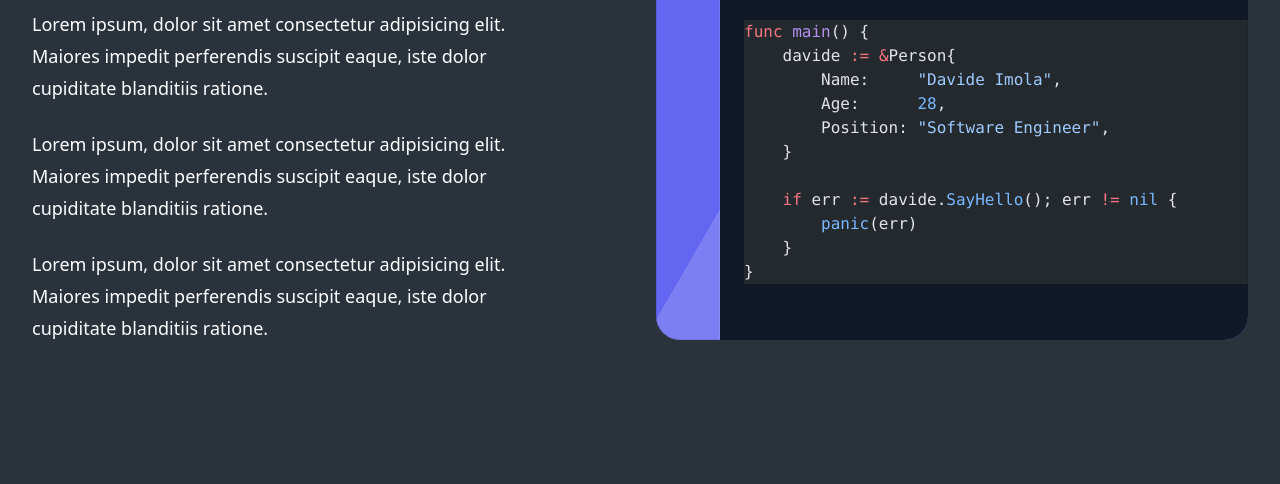
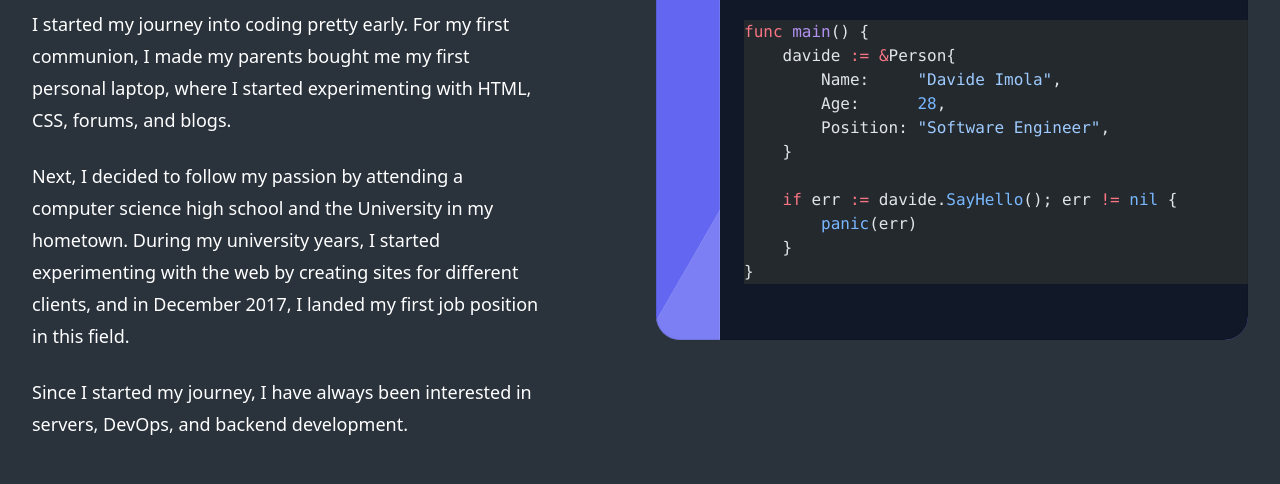
Before and after one commit to davideimola/davideimola.dev, an Astro site: page /about in a window 1280 px wide. Shown: the part 316-800 px from the top of the page. Built offline with nearby package versions, Linux system fonts and the light colour scheme; Astro itself is replaced by a stand-in of ours.

Commit message:
feat: change about me page

```diff
--- a/src/pages/about.astro
+++ b/src/pages/about.astro
@@ -29,19 +29,21 @@ import Header from "../components/Header.astro";
                   Davide Imola
                 </h2>
                 <p class="mt-6 text-lg leading-8 text-white">
-                  Lorem ipsum, dolor sit amet consectetur adipisicing elit.
-                  Maiores impedit perferendis suscipit eaque, iste dolor
-                  cupiditate blanditiis ratione.
+                  I started my journey into coding pretty early. For my first
+                  communion, I made my parents bought me my first personal
+                  laptop, where I started experimenting with HTML, CSS, forums,
+                  and blogs.
                 </p>
                 <p class="mt-6 text-lg leading-8 text-white">
-                  Lorem ipsum, dolor sit amet consectetur adipisicing elit.
-                  Maiores impedit perferendis suscipit eaque, iste dolor
-                  cupiditate blanditiis ratione.
+                  Next, I decided to follow my passion by attending a computer
+                  science high school and the University in my hometown. During
+                  my university years, I started experimenting with the web by
+                  creating sites for different clients, and in December 2017, I
+                  landed my first job position in this field.
                 </p>
                 <p class="mt-6 text-lg leading-8 text-white">
-                  Lorem ipsum, dolor sit amet consectetur adipisicing elit.
-                  Maiores impedit perferendis suscipit eaque, iste dolor
-                  cupiditate blanditiis ratione.
+                  Since I started my journey, I have always been interested in
+                  servers, DevOps, and backend development.
                 </p>
               </div>
             </div>
```
